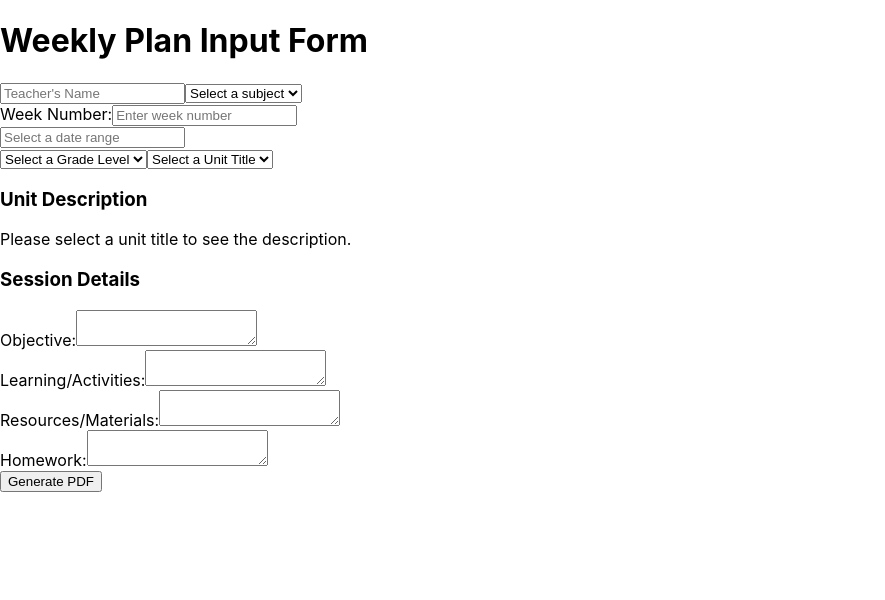
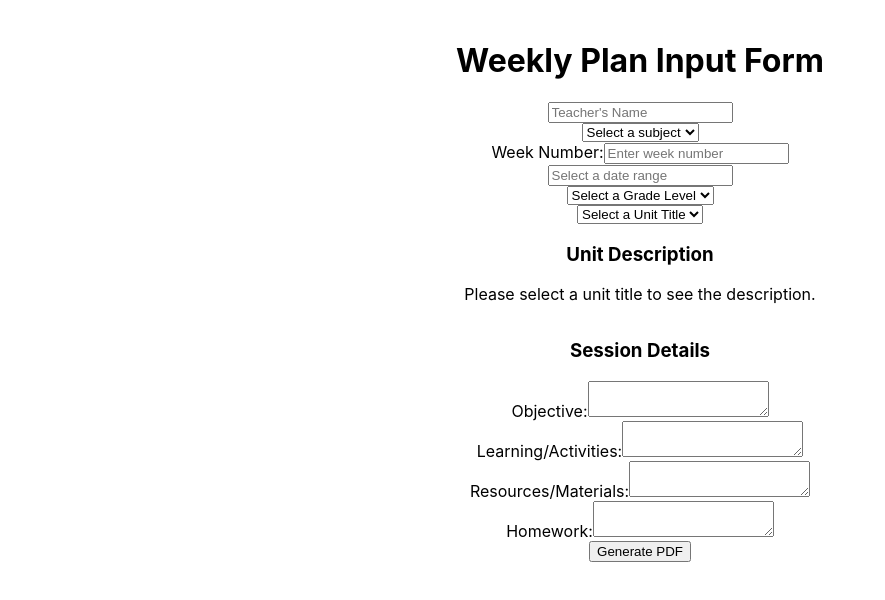
Before and after one commit to stingotho/react-weekly-plan-kbs, a React (Create React App) app: page / in a window 1280 px wide. Shown: the top 600 px of the page, without its empty margins (0-885 px from the left). Built offline with nearby package versions, Linux system fonts and the light colour scheme.

Commit message:
css styling and centering all element

```diff
--- a/src/App.css
+++ b/src/App.css
@@ -36,3 +36,54 @@
     transform: rotate(360deg);
   }
 }
+
+/* New styles for form container */
+.form-container {
+  display: flex;
+  flex-direction: column;
+  align-items: center;
+  justify-content: flex-start; /* Adjusted to flex-start to allow form to be at the top */
+  min-height: 100vh;
+  width: 100%;
+  max-width: 600px; /* Maximum width of the form container */
+  margin: 0 auto; /* Center the form container horizontally */
+  padding: 20px;
+  box-sizing: border-box;
+}
+
+/* Styles for form elements */
+.form-group {
+  margin-bottom: 20px;
+}
+
+.form-group label {
+  display: block;
+  margin-bottom: 5px;
+  color: #333; /* Dark grey color for text */
+}
+
+.form-group input,
+.form-group select,
+.form-group textarea,
+.form-group button {
+  /* Include button in the styling */
+  width: 100%;
+  padding: 10px;
+  margin-top: 5px; /* Add a little space above inputs for clarity */
+  border: 1px solid #ccc;
+  border-radius: 4px;
+  box-sizing: border-box;
+}
+
+/* Button specific styles */
+.form-group button {
+  background-color: #007bff; /* Bootstrap primary color */
+  color: white;
+  border: none;
+  cursor: pointer;
+  transition: background-color 0.2s ease-in-out;
+}
+
+.form-group button:hover {
+  background-color: #0056b3; /* Darken button on hover */
+}
--- a/src/App.js
+++ b/src/App.js
@@ -74,7 +74,8 @@ function App() {
   };
 
   return (
-    <div className="app">
+    <div className="App">
+      <div className="form-container">
         <h1>Weekly Plan Input Form</h1>
         <NameInput value={teacherName} onChange={setTeacherName} />
         <SubjectSelector
@@ -110,6 +111,7 @@ function App() {
         />
         <PdfGeneratorButton formData={formData} />
       </div>
+    </div>
   );
 }
 
```
Lines whose indentation alone changed are shown as unchanged.
